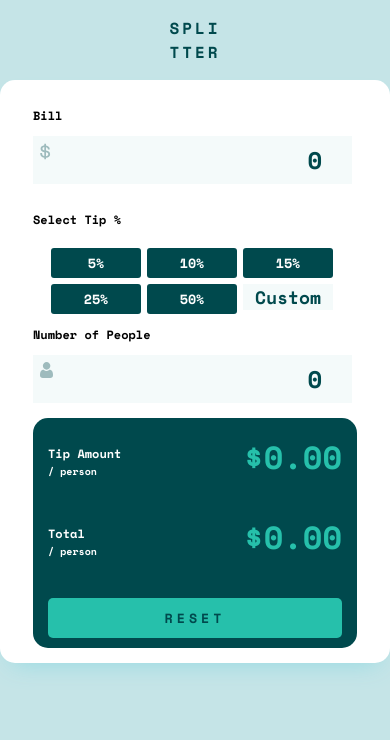
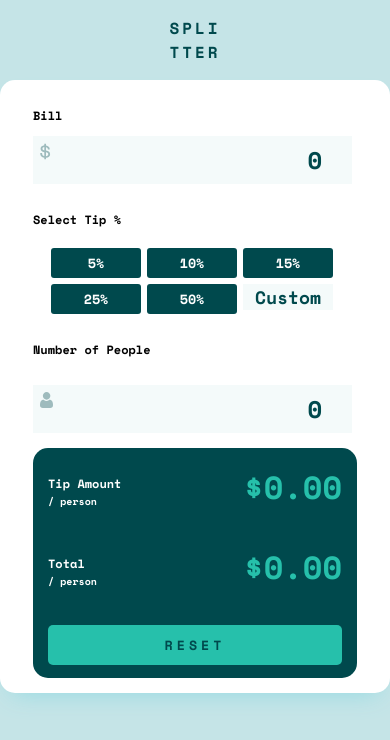
Before and after one commit to DevMaxwell/tip-calculator-appJS, a plain HTML site: page tip-calculator-app-main/index.html in a window 390 px wide. Drawn offline with nearby package versions, Linux system fonts and the light colour scheme.

Commit message:
.\style.css mobile queries added, padding changes

```diff
--- a/tip-calculator-app-main/style.css
+++ b/tip-calculator-app-main/style.css
@@ -163,6 +163,9 @@ input[type=number] {
         width: 90%;
         margin: 0 auto;
     }
+    .billPeople{
+        padding: 15px 0;
+    }
     .right{
         width: 90%;
         margin: 0 auto;
@@ -170,7 +173,7 @@ input[type=number] {
         box-sizing: border-box;
     }
     .right button{
-        top: 5px;
+        top: 2px;
         text-decoration: none;
         color:  hsl(183, 100%, 15%);
         letter-spacing: 4px;
```
